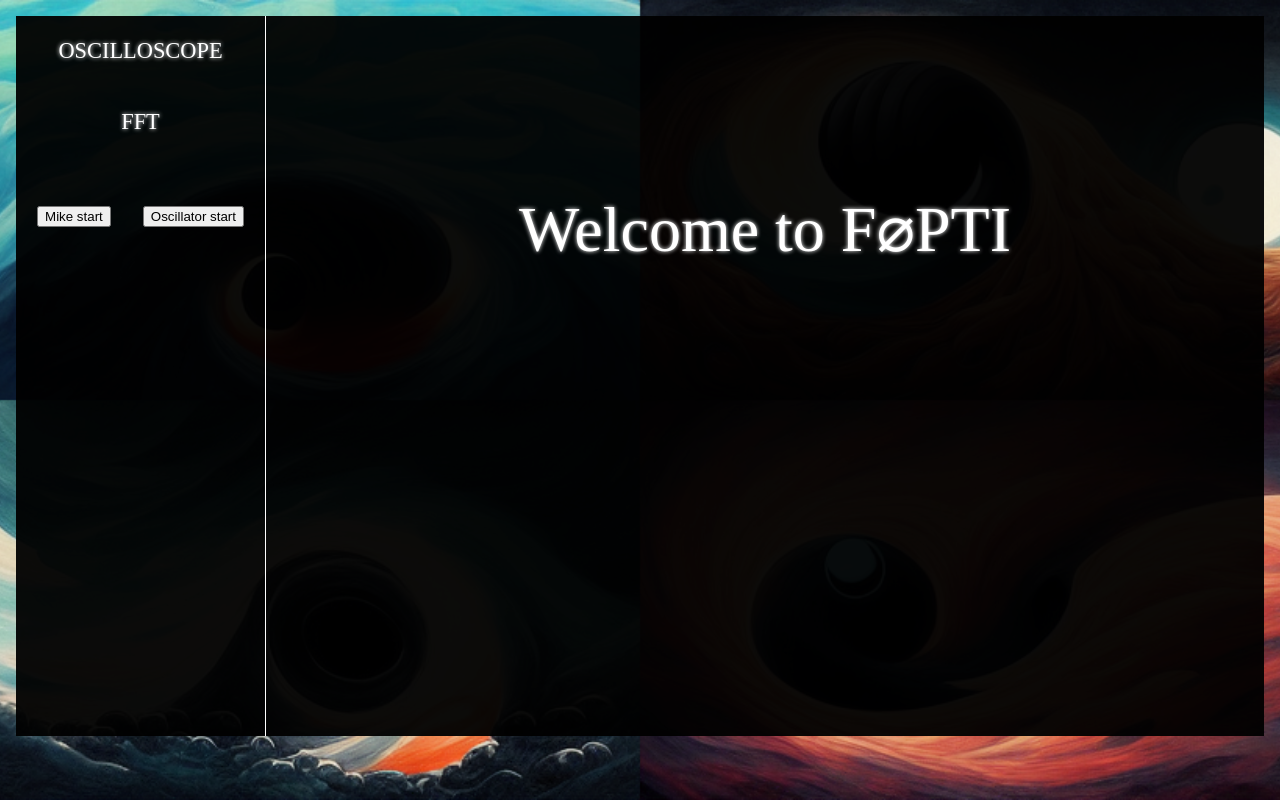
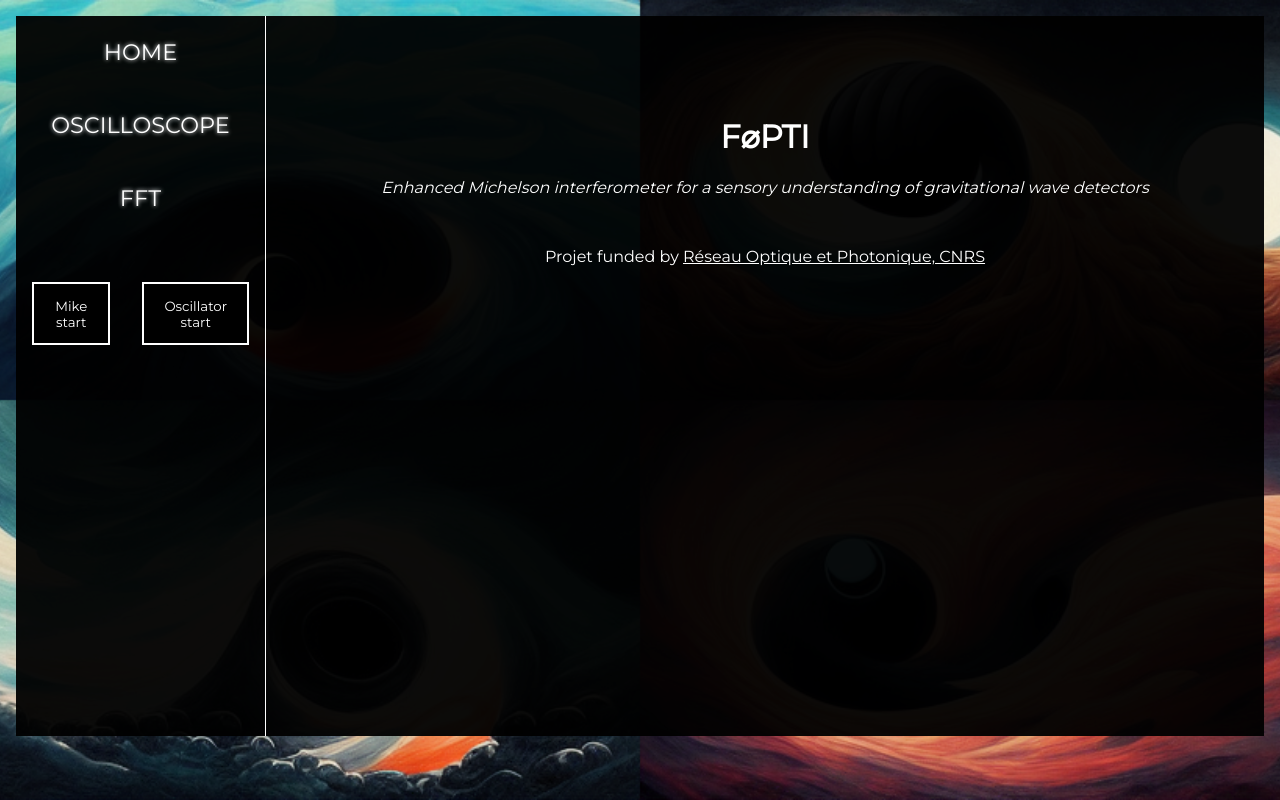
Before and after one commit to andrixdev/fopti, a plain HTML site: page index.html in a window 1280 px wide. Both pictures are taken after a click on the button "Oscillator start". Drawn offline with Linux system fonts and the light colour scheme.

Commit message:
Add Home view

```diff
--- a/index.html
+++ b/index.html
@@ -5,10 +5,12 @@
 		<meta charset="utf-8" />
 		<base href="./" />
 		<!--<base href="https://www.alexandrix.com/fopti" />-->
+		<link rel="stylesheet" href="https://fonts.googleapis.com/css2?family=Montserrat">
 		<link href="style.css" rel="stylesheet" />
 	</head>
 	<body>
 		<nav>
+			<p id="home">Home</p>
 			<p id="oscilloscope">Oscilloscope</p>
 			<p id="fft">FFT</p>
 
@@ -19,12 +21,20 @@
 		</nav>
 
 		<main>
-			<p class="welcome">Welcome to F⌀PTI</p>
+			<div class="loader-container">
+				<div class="loader"></div>
+			</div>
 		</main>
 
-		<div id="loading-overlay">
-			<p>FOPTI</p>
-		</div>
+		<template id="home-template">
+			<div id="home-container">
+				<h1>F⌀PTI</h1>
+				<p><em>Enhanced Michelson interferometer for a sensory understanding of gravitational wave detectors</em></p>
+				<br/>
+				<p>
+				<p>Projet funded by <a href="https://rop.cnrs.fr/" target="_blank">Réseau Optique et Photonique, CNRS</a></p>
+			</div>
+		</template>
 
 		<template id="oscilloscope-template">
 			<div id="oscilloscope-container">
--- a/script.js
+++ b/script.js
@@ -9,12 +9,15 @@
 const F = {
 	audioContext: undefined,
 	timuDataArray: [],
-	frequDataArray: []
+	frequDataArray: [],
+	isMikeOn: false,
+	isOscillatorOn: false
 }
 const log = console.log
 const dom = {
 	main: document.getElementsByTagName('main')[0],
 	templates: {
+		home: document.getElementById('home-template'),
 		oscilloscope: document.getElementById('oscilloscope-template'),
 		fft: document.getElementById('fft-template')
 	}
@@ -122,7 +125,11 @@ launchBiip = () => {
 
 	// Start oscillator for one second!
 	osc.start()
-	osc.stop(1)
+	F.isOscillatorOn = true
+
+	let duration = 1
+	osc.stop(duration)
+	setTimeout(() => { F.isOscillatorOn = false }, duration * 1000)
 
 	let interv = setInterval(() => {
 		analyser.getByteTimeDomainData(F.timuDataArray)
@@ -142,6 +149,7 @@ askForMike = () => {
 			audio: true
 		})
 		.then((stream) => {
+			F.isMikeOn = true
 			F.audioContext = new AudioContext({ sampleRate: 48000 })
 			const source = F.audioContext.createMediaStreamSource(stream);
 		})
@@ -160,11 +168,16 @@ document.addEventListener("DOMContentLoaded", (ev) => {
 	document.getElementsByClassName('oscillator-start')[0].addEventListener('click', launchBiip)
 
 	// Nav mechanics (for now clearing HTML and thus resetting all listeners)
+	document.getElementById('home').addEventListener('click', () => {
+		dom.main.innerHTML = dom.templates.home.innerHTML
+	})
+
 	document.getElementById('oscilloscope').addEventListener('click', () => {
 		dom.main.innerHTML = dom.templates.oscilloscope.innerHTML
 
 		initOscilloscopeView()
 	})
+
 
 	document.getElementById('fft').addEventListener('click', () => {
 		dom.main.innerHTML = dom.templates.fft.innerHTML
@@ -172,4 +185,7 @@ document.addEventListener("DOMContentLoaded", (ev) => {
 		initFFTView()
 	})
 
+	// Init on #home view
+	dom.main.innerHTML = dom.templates.home.innerHTML
+
 })
--- a/style.css
+++ b/style.css
@@ -21,9 +21,21 @@ body {
 	padding: 1em;
 	min-height: 90vh
 }
-p {
+button {
+	border-radius: 0;
+	border: white 2px solid;
+	padding: 1em 1.5em;
+	cursor: pointer;
+	background: black;
 	color: white;
-	text-shadow: white 0 0 4px;
+}
+button:hover {
+	background: white;
+	color: black;
+}
+p, h1, h2, h3, button, a {
+	color: white;
+	font-family: Montserrat, sans-serif;
 }
 
 nav,
@@ -35,6 +47,7 @@ nav {
 }
 nav p {
 	text-transform: uppercase;
+	text-shadow: white 0 0 4px;
 	font-size: 1.4rem;
 	text-align: center;
 	cursor: pointer;
@@ -45,27 +58,49 @@ nav p:hover {
 	background: white;
 	color: black;
 }
-#audio-buttons {
+nav #audio-buttons {
 	display: flex;
 	justify-content: center;
 	margin-top: 3rem;
 }
-#audio-buttons button {
+nav #audio-buttons button {
 	margin: 0 1rem;
 }
 main {
 	padding: 1em;
 }
-main p.welcome {
+.loader-container {
+	height: 100%;
+	width: 100%;
+	display: flex;
+	justify-content: center;
+	align-items: center;
+}
+.loader-container .loader {
+	background: white;
+	height: 30px;
+	width: 30px;
+	animation: rotate 2s infinite;
+}
+#home-container {
+	padding: 4em;
+}
+#home-container p,
+#home-container h1 {
 	text-align: center;
-	margin: 10rem auto;
-	font-size: 4rem;
-}
-#loading-overlay {
-	position: absolute;
-	display: none;
 }
 
-canvas#oscilloscope-canvas {
+#oscilloscope-container canvas#oscilloscope-canvas {
 	margin: 20px 0;
 }
+
+
+
+@keyframes rotate {
+	from {
+		transform: rotate(0deg);
+	}
+	to {
+		transform: rotate(450deg);
+	}
+}
```
